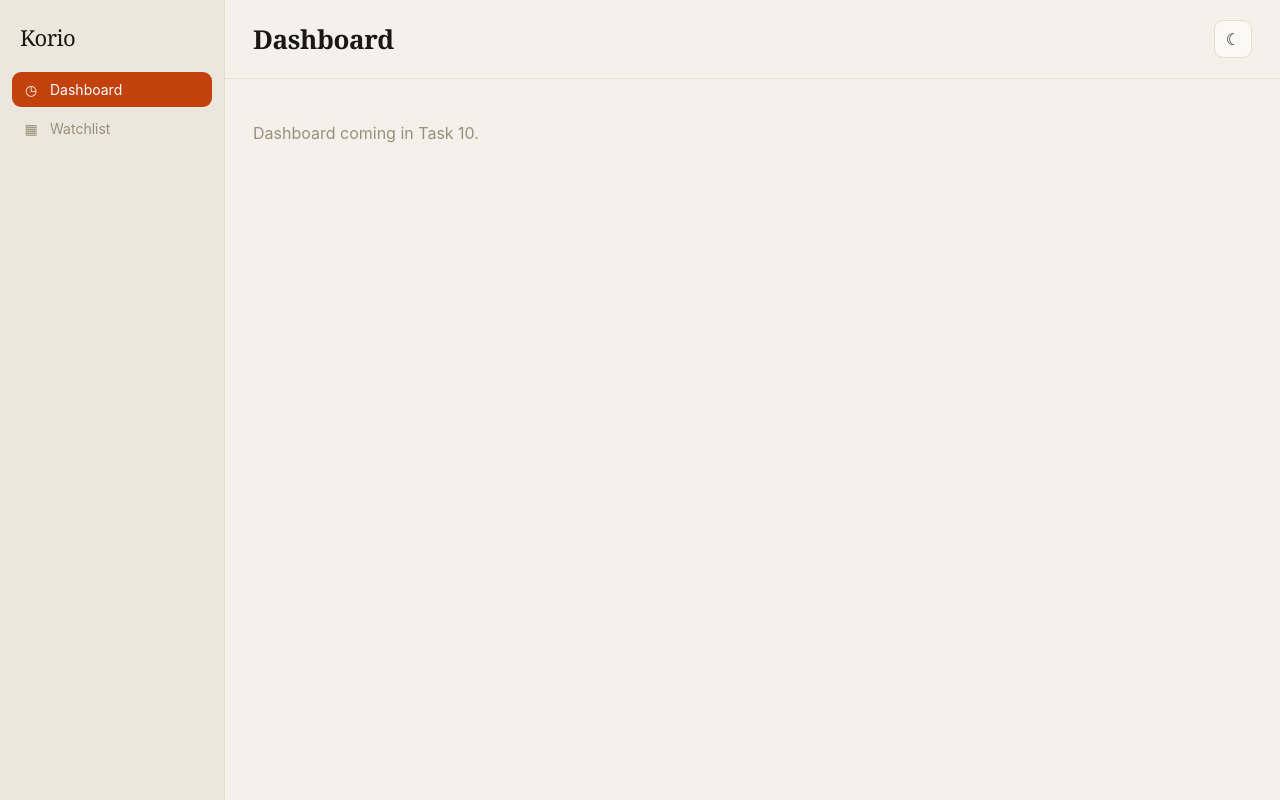
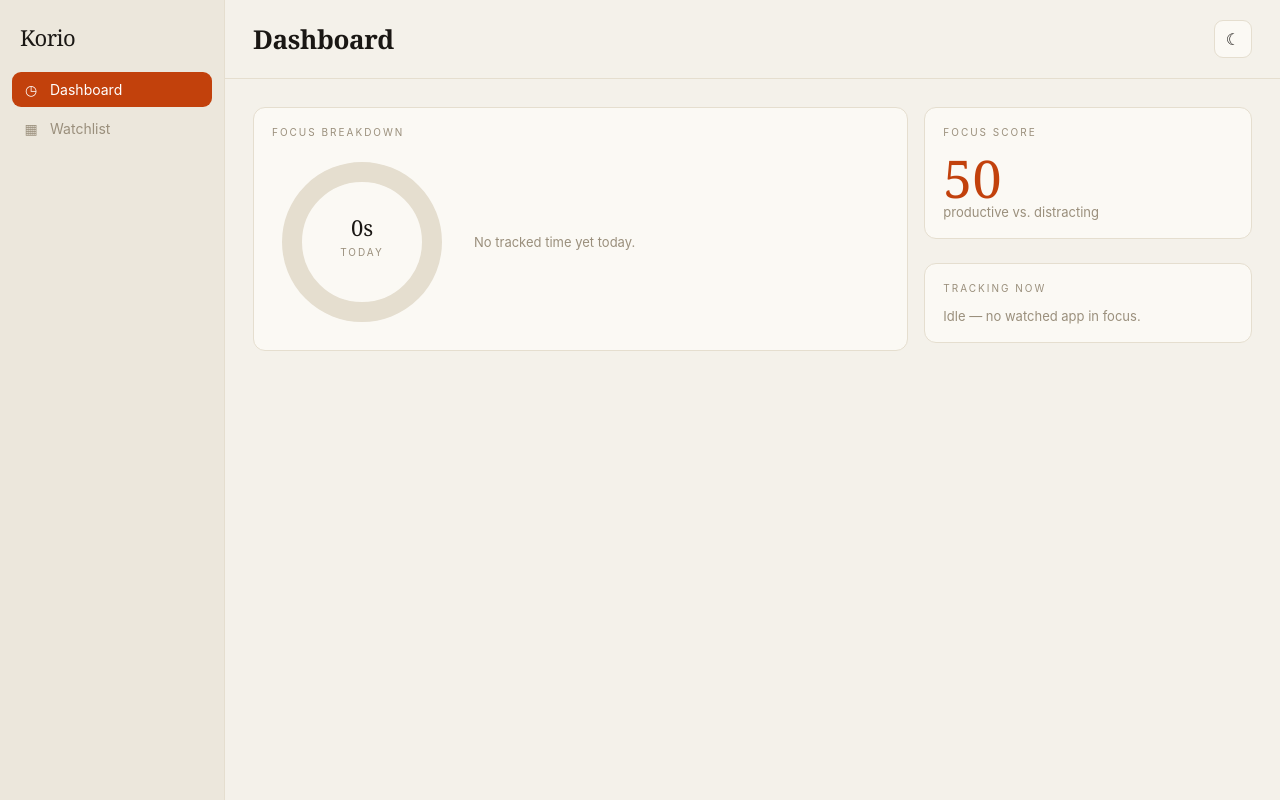
Before and after one commit to ferdousutsho1/korio, a SvelteKit app: page / in a window 1280 px wide. Built offline with nearby package versions, Linux system fonts and the light colour scheme.

Commit message:
feat: dashboard with donut chart, focus score, and live tracking indicator

```diff
--- /dev/null
+++ b/src/lib/components/Dashboard.svelte
@@ -0,0 +1,74 @@
+<script lang="ts">
+  import DonutChart from "$lib/components/DonutChart.svelte";
+  import { usageToday, scoreToday, type UsageSlice } from "$lib/api";
+  import { formatDuration } from "$lib/format";
+  import { live, sessionTick } from "$lib/stores";
+
+  let slices = $state<UsageSlice[]>([]);
+  let score = $state(50);
+
+  async function refresh() {
+    slices = await usageToday();
+    score = await scoreToday();
+  }
+
+  // runs on mount and whenever a session is saved (sessionTick bumps)
+  $effect(() => {
+    $sessionTick; // dependency
+    refresh();
+  });
+</script>
+
+<div class="grid">
+  <div class="card chart">
+    <div class="label">Focus breakdown</div>
+    <div class="chartrow">
+      <DonutChart {slices} />
+      <ul class="legend">
+        {#each slices as s}
+          <li><span class="sw" style={`background:${s.color}`}></span>
+            <span class="n">{s.display_name}</span>
+            <span class="t">{formatDuration(s.seconds)}</span></li>
+        {:else}
+          <li class="muted">No tracked time yet today.</li>
+        {/each}
+      </ul>
+    </div>
+  </div>
+
+  <div class="card score">
+    <div class="label">Focus score</div>
+    <div class="big">{score}</div>
+    <div class="muted">productive vs. distracting</div>
+  </div>
+
+  <div class="card live">
+    <div class="label">Tracking now</div>
+    {#if $live.exe}
+      <div class="pulse"></div>
+      <div class="exe">{$live.exe}</div>
+      <div class="muted">{formatDuration($live.active_seconds)} this session</div>
+    {:else}
+      <div class="muted">Idle — no watched app in focus.</div>
+    {/if}
+  </div>
+</div>
+
+<style>
+  .grid { display: grid; grid-template-columns: 2fr 1fr; gap: 16px; align-items: start; }
+  .card { background: var(--surface); border: 1px solid var(--line); border-radius: var(--radius); padding: 18px; }
+  .chart { grid-row: span 2; }
+  .label { font-size: 10px; letter-spacing: 2px; text-transform: uppercase; color: var(--muted); margin-bottom: 14px; }
+  .chartrow { display: flex; gap: 22px; align-items: center; }
+  .legend { list-style: none; padding: 0; margin: 0; display: flex; flex-direction: column; gap: 10px; flex: 1; }
+  .legend li { display: flex; align-items: center; gap: 10px; font-size: 13px; }
+  .sw { width: 10px; height: 10px; border-radius: 3px; }
+  .t { margin-left: auto; color: var(--muted); font-variant-numeric: tabular-nums; }
+  .big { font-family: var(--font-display); font-size: 52px; color: var(--accent); line-height: 1; }
+  .muted { color: var(--muted); font-size: 13px; }
+  .pulse { width: 10px; height: 10px; border-radius: 50%; background: var(--accent);
+    box-shadow: 0 0 0 0 var(--accent); animation: p 1.6s infinite; margin-bottom: 10px; }
+  .exe { font-weight: 600; font-size: 16px; }
+  @keyframes p { 0% { box-shadow: 0 0 0 0 color-mix(in srgb, var(--accent) 60%, transparent); }
+    100% { box-shadow: 0 0 0 12px transparent; } }
+</style>
--- /dev/null
+++ b/src/lib/components/DonutChart.svelte
@@ -0,0 +1,40 @@
+<script lang="ts">
+  import type { UsageSlice } from "$lib/api";
+  import { formatDuration } from "$lib/format";
+  let { slices = [] }: { slices?: UsageSlice[] } = $props();
+
+  const R = 70;
+  const C = 2 * Math.PI * R;
+  let total = $derived(slices.reduce((a, s) => a + s.seconds, 0));
+  let segments = $derived.by(() => {
+    let offset = 0;
+    return slices.map((s) => {
+      const frac = total > 0 ? s.seconds / total : 0;
+      const seg = { ...s, dash: frac * C, gap: C - frac * C, offset: -offset * C };
+      offset += frac;
+      return seg;
+    });
+  });
+</script>
+
+<div class="donut">
+  <svg viewBox="0 0 180 180">
+    <g transform="translate(90,90) rotate(-90)">
+      {#if total === 0}
+        <circle r={R} fill="none" stroke="var(--line)" stroke-width="20" />
+      {/if}
+      {#each segments as s}
+        <circle r={R} fill="none" stroke={s.color} stroke-width="20"
+          stroke-dasharray={`${s.dash} ${s.gap}`} stroke-dashoffset={s.offset} />
+      {/each}
+    </g>
+    <text x="90" y="84" text-anchor="middle" class="big">{formatDuration(total)}</text>
+    <text x="90" y="104" text-anchor="middle" class="lbl">today</text>
+  </svg>
+</div>
+
+<style>
+  .donut { width: 180px; height: 180px; }
+  .big { font-family: var(--font-display); font-size: 22px; fill: var(--text); }
+  .lbl { font-size: 10px; letter-spacing: 2px; text-transform: uppercase; fill: var(--muted); }
+</style>
--- /dev/null
+++ b/src/lib/stores.ts
@@ -0,0 +1,14 @@
+import { writable } from "svelte/store";
+import { listen } from "@tauri-apps/api/event";
+import { browser } from "$app/environment";
+
+export interface Live { exe: string | null; active_seconds: number; }
+export const live = writable<Live>({ exe: null, active_seconds: 0 });
+
+// bumps each time a session is saved, so views can refresh
+export const sessionTick = writable(0);
+
+if (browser) {
+  listen<Live>("live-status", (e) => live.set(e.payload));
+  listen<string>("session-finished", () => sessionTick.update((n) => n + 1));
+}
--- a/src/routes/+page.svelte
+++ b/src/routes/+page.svelte
@@ -1,6 +1,7 @@
 <script lang="ts">
   import Sidebar from "$lib/components/Sidebar.svelte";
   import Watchlist from "$lib/components/Watchlist.svelte";
+  import Dashboard from "$lib/components/Dashboard.svelte";
   import { theme, toggleTheme } from "$lib/theme";
   let active = $state("dashboard");
 </script>
@@ -14,7 +15,7 @@
     </header>
     <div class="view">
       {#if active === "dashboard"}
-        <p class="muted">Dashboard coming in Task 10.</p>
+        <Dashboard />
       {:else}
         <Watchlist />
       {/if}
```
